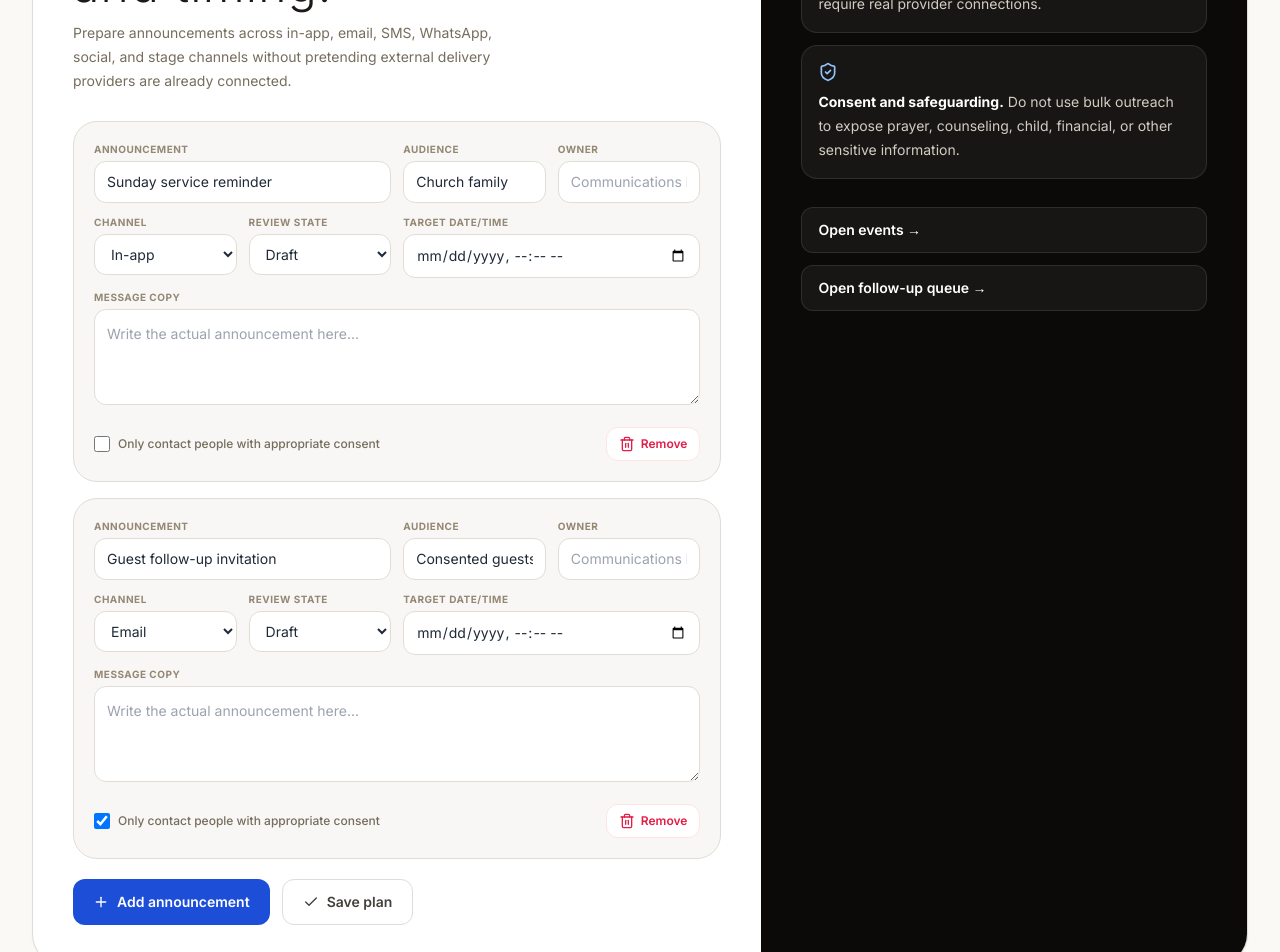
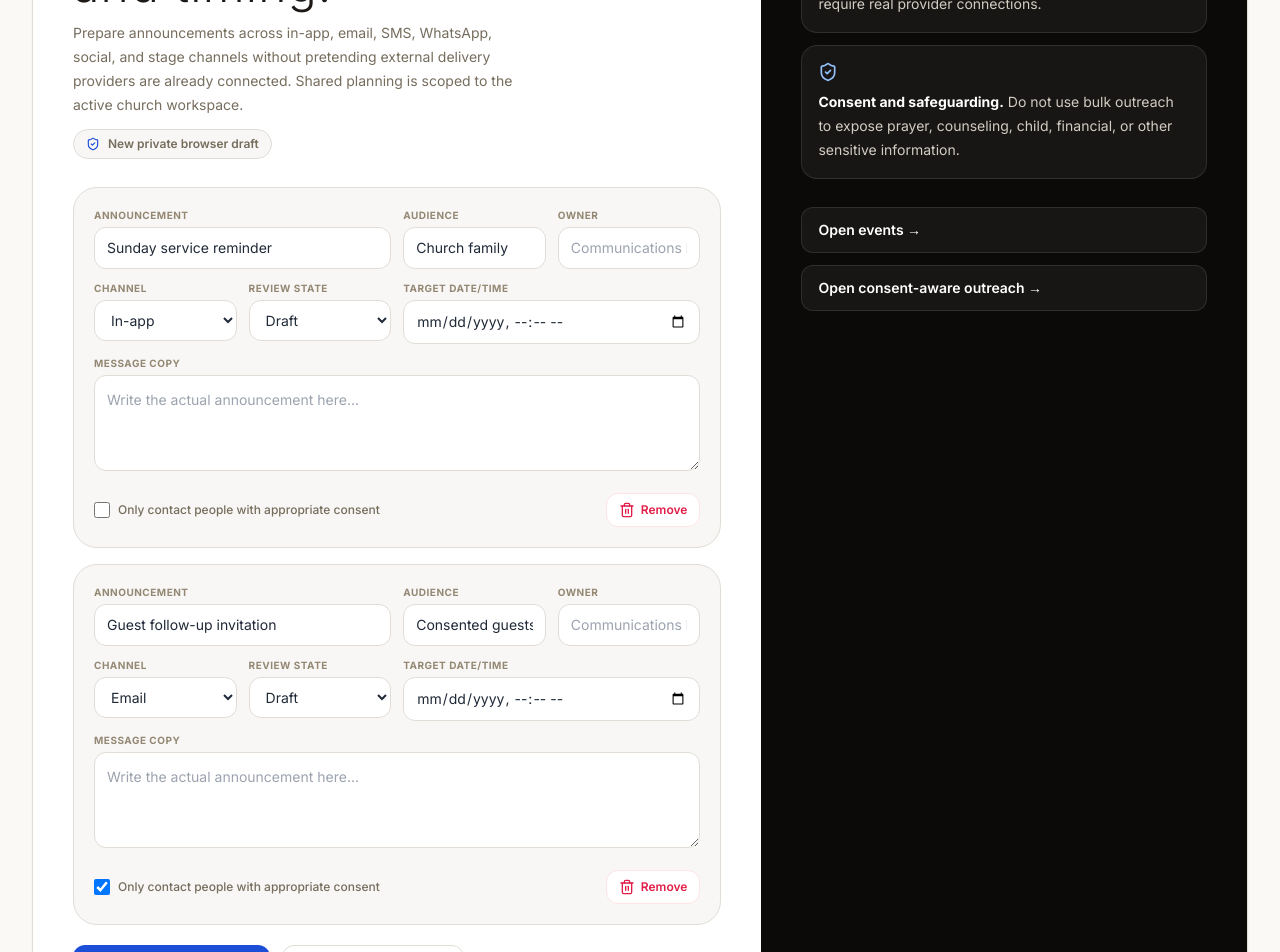
Before and after one commit to TechCodinz/digital-church-os, a Next.js app: page /communications in a window 1280 px wide. Shown: the part 540-1492 px from the top of the page. Built offline with nearby package versions, Linux system fonts and the light colour scheme; no server answers.

Commit message:
migrate communications to tenant persistence

```diff
--- a/components/ministry/ChurchCommunicationsPlanner.tsx
+++ b/components/ministry/ChurchCommunicationsPlanner.tsx
@@ -3,6 +3,12 @@
 import Link from 'next/link';
 import { useEffect, useMemo, useState } from 'react';
 import { Check, Mail, Megaphone, MessageSquare, Plus, ShieldCheck, Trash2, UsersRound } from 'lucide-react';
+import {
+  getActiveChurchId,
+  loadChurchOperationalRecord,
+  saveChurchOperationalRecord,
+  subscribeToChurchWorkspace,
+} from '@/lib/church-ops/client-record';
 
 type Channel = 'in-app' | 'email' | 'sms' | 'whatsapp' | 'social' | 'stage';
 type Status = 'draft' | 'review' | 'approved' | 'scheduled';
@@ -23,19 +29,57 @@ const defaults: MessageItem[] = [
   { id: 'guests', title: 'Guest follow-up invitation', audience: 'Consented guests', owner: '', channel: 'email', status: 'draft', sendAt: '', body: '', consentRequired: true },
 ];
 
-const storageKey = 'digital-church-communications-planner';
+const legacyKey = 'digital-church-communications-planner';
+const localPrefix = 'digital-church-communications-planner:v2';
+
+function normalizeMessages(value: unknown): MessageItem[] {
+  if (!Array.isArray(value)) return defaults;
+  return value.filter((item) => item && typeof item === 'object').map((item: any, index) => ({
+    id: typeof item.id === 'string' ? item.id : `message-${index}`,
+    title: typeof item.title === 'string' ? item.title : 'Announcement',
+    audience: typeof item.audience === 'string' ? item.audience : '',
+    owner: typeof item.owner === 'string' ? item.owner : '',
+    channel: ['in-app', 'email', 'sms', 'whatsapp', 'social', 'stage'].includes(item.channel) ? item.channel : 'in-app',
+    status: ['draft', 'review', 'approved', 'scheduled'].includes(item.status) ? item.status : 'draft',
+    sendAt: typeof item.sendAt === 'string' ? item.sendAt : '',
+    body: typeof item.body === 'string' ? item.body : '',
+    consentRequired: Boolean(item.consentRequired),
+  }));
+}
 
 export function ChurchCommunicationsPlanner() {
   const [messages, setMessages] = useState<MessageItem[]>(defaults);
   const [saved, setSaved] = useState(false);
+  const [activeChurchId, setActiveChurchId] = useState('');
+  const [syncing, setSyncing] = useState(false);
+  const [syncMessage, setSyncMessage] = useState('Private browser draft');
+
+  const loadWorkspace = async (churchId: string) => {
+    setActiveChurchId(churchId);
+    setSaved(false);
+    setSyncing(true);
+    setSyncMessage(churchId ? 'Loading church communications…' : 'Loading private communications draft…');
+    try {
+      const result = await loadChurchOperationalRecord({
+        churchId,
+        module: 'communications',
+        recordKey: 'plan',
+        localStoragePrefix: localPrefix,
+        legacyLocalStorageKey: legacyKey,
+        defaultValue: defaults,
+        normalize: normalizeMessages,
+      });
+      setMessages(result.value);
+      setSyncMessage(result.message);
+    } finally {
+      setSyncing(false);
+    }
+  };
 
   useEffect(() => {
-    try {
-      const raw = window.localStorage.getItem(storageKey);
-      if (raw) setMessages(JSON.parse(raw));
-    } catch {
-      // Local planning is optional.
-    }
+    void loadWorkspace(getActiveChurchId());
+    return subscribeToChurchWorkspace((churchId) => void loadWorkspace(churchId));
+    // eslint-disable-next-line react-hooks/exhaustive-deps
   }, []);
 
   const ready = useMemo(() => messages.filter((item) => item.owner && item.audience && item.body.trim() && item.status !== 'draft').length, [messages]);
@@ -44,13 +88,23 @@ export function ChurchCommunicationsPlanner() {
   const update = (id: string, patch: Partial<MessageItem>) => setMessages((current) => current.map((item) => item.id === id ? { ...item, ...patch } : item));
   const remove = (id: string) => setMessages((current) => current.filter((item) => item.id !== id));
   const add = () => setMessages((current) => [...current, { id: `${Date.now()}`, title: 'New announcement', audience: '', owner: '', channel: 'in-app', status: 'draft', sendAt: '', body: '', consentRequired: false }]);
-  const save = () => {
+  const save = async () => {
+    setSyncing(true);
+    setSyncMessage(activeChurchId ? 'Saving communications to active church…' : 'Saving private communications draft…');
     try {
-      window.localStorage.setItem(storageKey, JSON.stringify(messages));
+      const result = await saveChurchOperationalRecord({
+        churchId: activeChurchId,
+        module: 'communications',
+        recordKey: 'plan',
+        title: 'Communications & announcements plan',
+        localStoragePrefix: localPrefix,
+        value: messages,
+      });
       setSaved(true);
+      setSyncMessage(result.message);
       window.setTimeout(() => setSaved(false), 1500);
-    } catch {
-      setSaved(false);
+    } finally {
+      setSyncing(false);
     }
   };
 
@@ -62,7 +116,8 @@ export function ChurchCommunicationsPlanner() {
             <div>
               <div className="inline-flex items-center rounded-full bg-blue-50 px-3 py-1.5 text-xs font-bold uppercase tracking-[0.18em] text-blue-700"><Megaphone className="mr-2 h-4 w-4" /> Communications command desk</div>
               <h1 className="mt-4 max-w-3xl text-3xl font-light leading-tight text-stone-900 md:text-5xl">Plan church communication with clear audience, ownership, consent, review, and timing.</h1>
-              <p className="mt-3 max-w-3xl text-sm leading-6 text-stone-600">Prepare announcements across in-app, email, SMS, WhatsApp, social, and stage channels without pretending external delivery providers are already connected.</p>
+              <p className="mt-3 max-w-3xl text-sm leading-6 text-stone-600">Prepare announcements across in-app, email, SMS, WhatsApp, social, and stage channels without pretending external delivery providers are already connected. Shared planning is scoped to the active church workspace.</p>
+              <div className="mt-3 inline-flex items-center gap-2 rounded-full border border-stone-200 bg-stone-50 px-3 py-1.5 text-xs font-semibold text-stone-600"><ShieldCheck className="h-3.5 w-3.5 text-blue-700" /> {syncing ? 'Syncing…' : syncMessage}</div>
             </div>
             <div className="min-w-[185px] rounded-2xl bg-stone-950 p-4 text-white">
               <p className="text-[10px] font-bold uppercase tracking-wider text-stone-400">Ready for delivery</p>
@@ -93,7 +148,7 @@ export function ChurchCommunicationsPlanner() {
 
           <div className="mt-5 flex flex-wrap gap-3">
             <button type="button" onClick={add} className="inline-flex items-center rounded-xl bg-blue-700 px-5 py-3 text-sm font-semibold text-white"><Plus className="mr-2 h-4 w-4" /> Add announcement</button>
-            <button type="button" onClick={save} className="inline-flex items-center rounded-xl border border-stone-200 bg-white px-5 py-3 text-sm font-semibold text-stone-700"><Check className="mr-2 h-4 w-4" /> {saved ? 'Saved privately' : 'Save plan'}</button>
+            <button type="button" onClick={() => void save()} disabled={syncing} className="inline-flex items-center rounded-xl border border-stone-200 bg-white px-5 py-3 text-sm font-semibold text-stone-700 disabled:opacity-60"><Check className="mr-2 h-4 w-4" /> {syncing ? 'Syncing…' : saved ? 'Saved' : activeChurchId ? 'Save to active church' : 'Save private plan'}</button>
           </div>
         </div>
 
@@ -107,7 +162,7 @@ export function ChurchCommunicationsPlanner() {
           </div>
           <div className="mt-7 grid gap-3">
             <Link href="/events" className="rounded-xl border border-white/10 bg-white/5 px-4 py-3 text-sm font-semibold">Open events →</Link>
-            <Link href="/admin/follow-up" className="rounded-xl border border-white/10 bg-white/5 px-4 py-3 text-sm font-semibold">Open follow-up queue →</Link>
+            <Link href="/outreach" className="rounded-xl border border-white/10 bg-white/5 px-4 py-3 text-sm font-semibold">Open consent-aware outreach →</Link>
           </div>
         </aside>
       </div>
```
